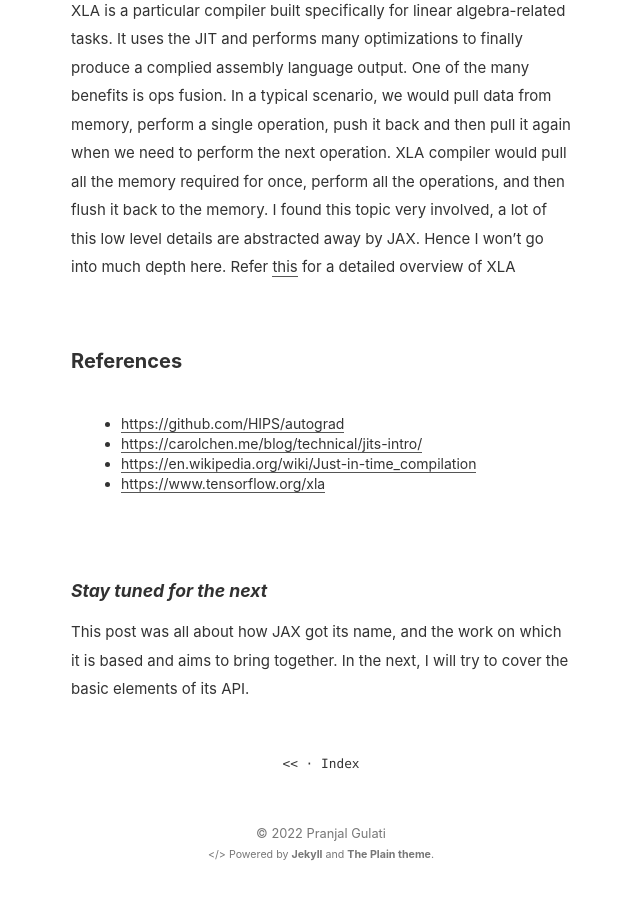
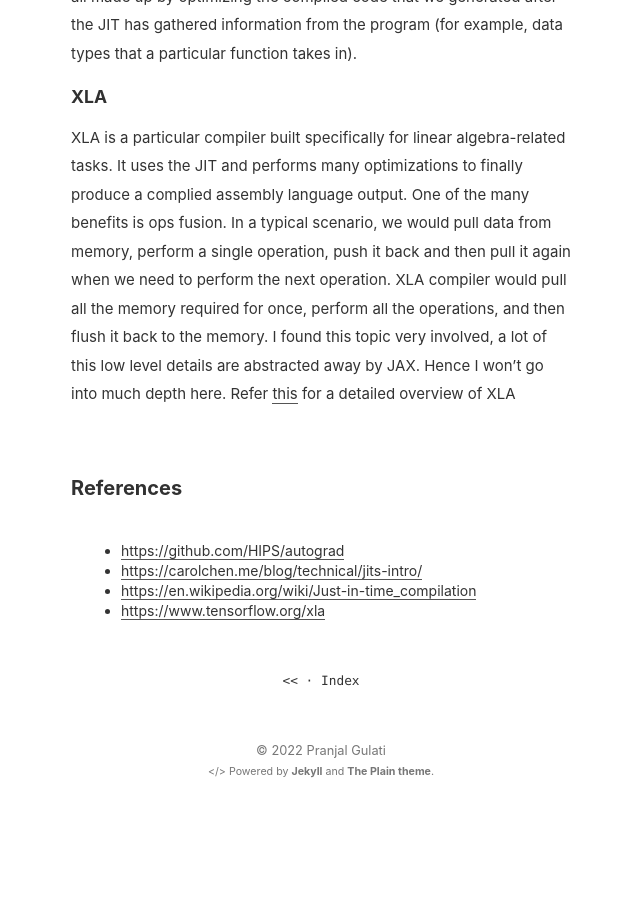
Before and after one commit to DevPranjal/DevPranjal.github.io, a Jekyll site: the page built from _posts/2021-11-26-jax-decoding-the-name.md, in a window 1280 px wide and 900 px high, scrolled down 5359 px. Shown: the whole window, without its empty margins (319-959 px from the left). Built offline with Jekyll 4.4.1, drawn with Linux system fonts in a browser that asks for light colours; after the commit the page ends 6176 px from its top, so only the background shows below that; some of the changed text lies outside the part shown.

````diff
--- a/_posts/2021-11-26-jax-decoding-the-name.md
+++ b/_posts/2021-11-26-jax-decoding-the-name.md
@@ -14,12 +16,12 @@ Before getting started with JAX, let us familiarize ourselves with the topics of
 <br>
 
 
-### Autograd
+#### Autograd
 
 [Autograd](https://github.com/HIPS/autograd) is a project aimed at being able to differentiate native Python and Numpy code automatically. The [official repository](https://github.com/HIPS/autograd) states:
 > It can handle a large subset of Python's features, including loops, ifs, recursion, and closures, and it can even take derivatives of derivatives. It supports reverse-mode differentiation (a.k.a. backpropagation), which means it can **efficiently take gradients of scalar-valued functions with respect to array-valued arguments**, as well as forward-mode differentiation, and the two can be composed arbitrarily. The main intended application of Autograd is gradient-based optimization.
 
-#### Simple gradient descent with Autograd:
+##### Simple gradient descent with Autograd:
 
 ```python
 from autograd import grad
@@ -63,12 +65,12 @@ print(f"Loss after optimization: \
         {loss(pred_weights, sample_data, sample_targets)}")
 ```
 
-#### How it works?
+##### How it works?
 
 Autograd works by building a computational graph of a function whose gradient we require. It records all the transformations the input undergoes as it passes through the function (try reading more on how it handles loops, ifs). Each transformation (or function), `f_raw` is wrapped using the [`primitive`](https://github.com/HIPS/autograd/blob/01eacff7a4f12e6f7aebde7c4cb4c1c2633f217d/autograd/tracer.py#L31-L51) function, which spits out another function `f_wrapped` so that its gradient can be specified and its invocation can be recorded. When going through the graph, the gradients of these primitives can be calculated (predefined in Autograd as a mapping between primitive and its gradient). Finally, while propagating through the graph, the chain rule is applied to each node.
 
 
-#### Trace printing
+##### Trace printing
 
 ```python
 # https://github.com/HIPS/autograd/blob/master/examples/print_trace.py
@@ -147,9 +149,9 @@ Read more [here](https://github.com/HIPS/autograd/blob/master/docs/tutorial.md)
 <br>
 
 
-### Just-in-Time (JIT) compilation and the XLA
+#### Just-in-Time (JIT) compilation and the XLA
 
-#### Python: Behind the scenes
+##### Python: Behind the scenes
 
 When we say "the Python language", it's a language specification, which includes the syntax, semantics, and the concepts that govern it. A single language can have many implementations; the approach may be an interpreter (directly executes the code) or a compiler (converts code into another intermediate language, byte-code or machine-code). CPython is the official implementation and interpreter of Python. Due to this default/official implementation, Python is called an interpreted language, though there are many compiled versions of Python.
 
@@ -161,13 +163,13 @@ Wikipedia defines three execution strategies for interpreters:
 
 Python is of the 2nd type. Python is executed in two steps, but the intermediate result (Python byte code, syntax checks made here) is hidden and is immediately executed. Python is dynamically typed; hence **the interpreter has to do some conversion work every time a statement or function is executed**. This conversion makes the language slower than a compiled language, where all the conversions from source code semantics to the machine level are done once and for all.
 
-#### JIT Compilers
+##### JIT Compilers
 
 A standard compiler would require inferring the data types beforehand. Since Python is dynamically typed, such an inference of data types is probably impossible. This is the reason why dynamically typed languages cannot be purely compiled (please refer to [this](https://stackoverflow.com/questions/18557438/why-cant-pure-python-be-fully-compiled) Stackoverflow question).
 
 A JIT compiler would **compile** the program (Python byte code) as it is running, instead of interpreting every time a method is invoked. This gives it the dynamic runtime information, which was earlier missing in a static compilation. If a JIT compiler has compiled the code: `multiply(2, 3)`, it would not compile `multiply(3, 4)` again. But it will only compile another version if `multiply(1.4, 1.2)` appears. You might think that the additional compilation overhead and interpretation would add to the time taken by the program. But this is all made up by optimizing the compiled code that we generated after the JIT has gathered information from the program (for example, data types that a particular function takes in).
 
-#### XLA
+##### XLA
 
 XLA is a particular compiler built specifically for linear algebra-related tasks. It uses the JIT and performs many optimizations to finally produce a complied assembly language output. One of the many benefits is ops fusion. In a typical scenario, we would pull data from memory, perform a single operation, push it back and then pull it again when we need to perform the next operation. XLA compiler would pull all the memory required for once, perform all the operations, and then flush it back to the memory. I found this topic very involved, a lot of this low level details are abstracted away by JAX. Hence I won't go into much depth here. Refer [this](https://www.tensorflow.org/xla) for a detailed overview of XLA
 
@@ -181,9 +183,3 @@ XLA is a particular compiler built specifically for linear algebra-related tasks
 - [https://carolchen.me/blog/technical/jits-intro/](https://carolchen.me/blog/technical/jits-intro/)
 - [https://en.wikipedia.org/wiki/Just-in-time_compilation](https://en.wikipedia.org/wiki/Just-in-time_compilation)
 - [https://www.tensorflow.org/xla](https://www.tensorflow.org/xla)
-
-<br>
-
-#### *Stay tuned for the next*
-
-This post was all about how JAX got its name, and the work on which it is based and aims to bring together. In the next, I will try to cover the basic elements of its API.
````
Also changed, not shown: other parts of _posts/2021-11-26-jax-decoding-the-name.md (+3 -1 lines), _posts/2022-10-25-defending-mlaas-systems.md (added, +130 -0 lines), index.md (+4 -2 lines), assets/reverse_sigmoid.png (added), assets/tesla_speed_limit.png (added).
